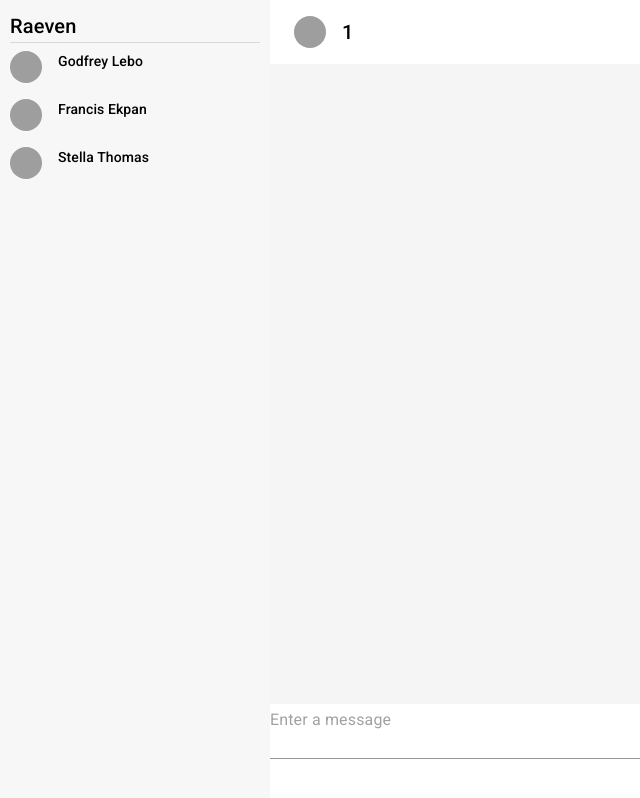
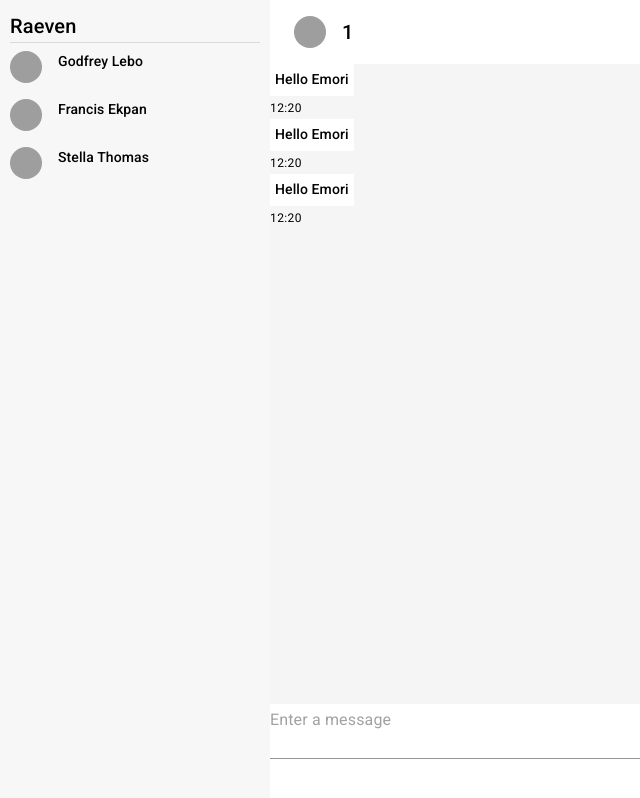
Before and after one commit to emorilebo/Chat-Me, a React (Create React App) app in the folder client/: page /1/1 in a window 1280 px wide. Shown: the top 798 px of the page, without its empty margins (0-640 px from the left). Built offline with nearby package versions, Linux system fonts and the light colour scheme; grey boxes are pictures that could not be loaded.

Commit message:
ADD Message component

```diff
--- a/client/src/components/ChatScreen.js
+++ b/client/src/components/ChatScreen.js
@@ -1,6 +1,7 @@
 import { AppBar, Avatar, Box, TextField, Toolbar, Typography } from '@mui/material'
 import React from 'react'
 import { useParams } from 'react-router-dom'
+import MessageCard from './MessageCard'
 
 const ChatScreen = () => {
     const { id, name } = useParams()
@@ -17,7 +18,9 @@ const ChatScreen = () => {
             </AppBar>
 
             <Box backgroundColor="#f5f5f5" height="80vh">
-
+                <MessageCard text='Hello Emori' date='12:20'/>
+                <MessageCard text='Hello Emori' date='12:20'/>
+                <MessageCard text='Hello Emori' date='12:20'/>
             </Box>
             <TextField
                 placeholder='Enter a message'
--- a/client/src/components/MessageCard.js
+++ b/client/src/components/MessageCard.js
@@ -1,10 +1,19 @@
+import { Box, Typography } from '@mui/material'
 import React from 'react'
 
-const MessageCard = () => {
+const MessageCard = ({text, date}) => {
   return (
-    <div>
-      Messages
-    </div>
+    <Box display='flex'>
+        <Box>
+        <Typography variant='subtitle2' backgroundColor="white" padding='5px'>
+            {text}
+        </Typography>
+
+        <Typography variant='caption'>
+            {date}
+        </Typography>
+    </Box>
+    </Box>
   )
 }
 
```
